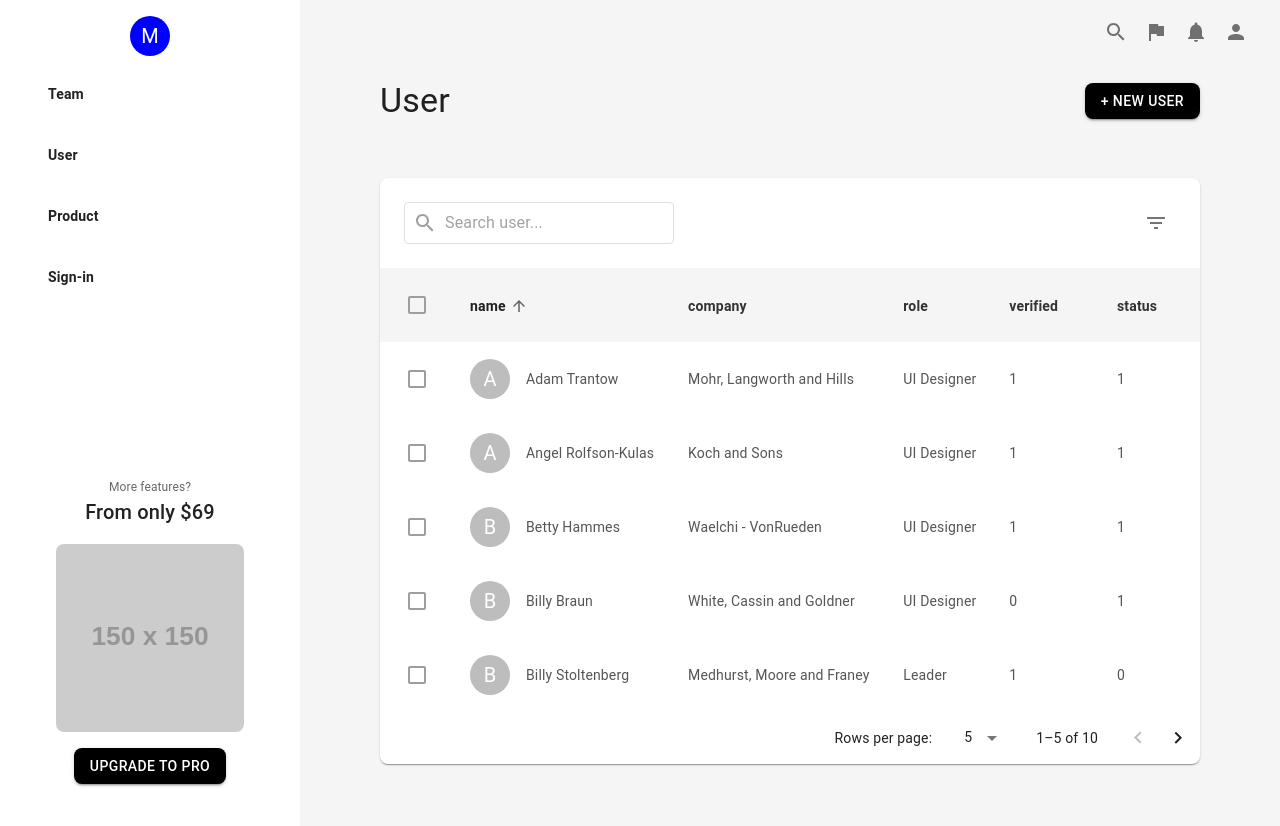
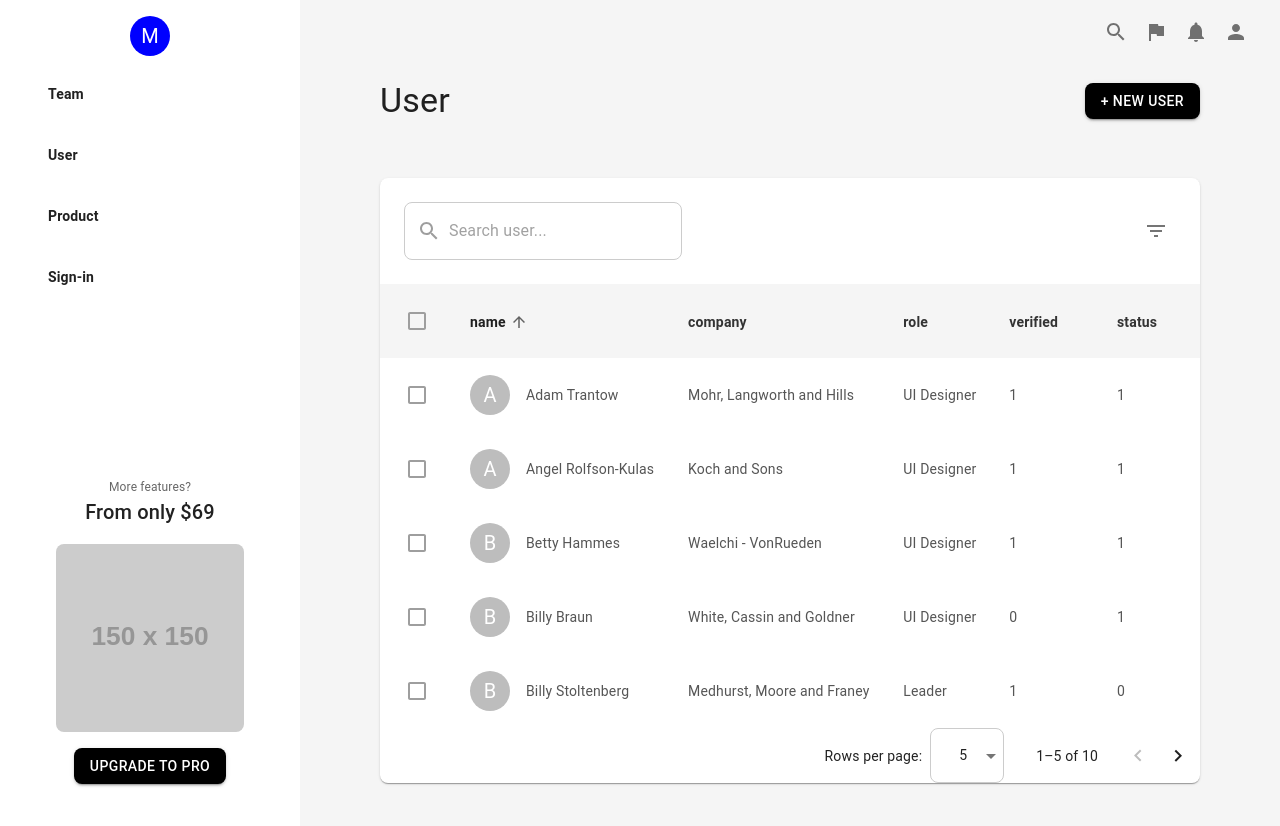
Before and after one commit to nitileo/Practice-MUI, a React (Vite) app: page / in a window 1280 px wide. Shown: the top 826 px of the page. Built offline with nearby package versions, Linux system fonts and the light colour scheme.

Commit message:
add_button_style

```diff
--- a/src/pages/Login.jsx
+++ b/src/pages/Login.jsx
@@ -72,10 +72,6 @@ const Login = () => {
             placeholder="Password"
             disableUnderline
             sx={{
-              border: "1px solid #ccc",
-              borderRadius: 2,
-              px: 1.5,
-              py: 1,
               position: "relative",
             }}
           />
--- a/src/pages/User.jsx
+++ b/src/pages/User.jsx
@@ -128,10 +128,7 @@ function EnhancedTableToolbar(props) {
             </InputAdornment>
           }
           disableUnderline
-          style={{
-            border: "1px solid #e0e0e0",
-            borderRadius: "4px",
-            padding: "4px 8px",
+          sx={{
             background: "#fff",
           }}
         />
--- a/src/theme/globalTheme.js
+++ b/src/theme/globalTheme.js
@@ -1,20 +1,20 @@
-import { createTheme } from '@mui/material/styles';
+import { createTheme } from "@mui/material/styles";
 
 const theme = createTheme({
   components: {
     MuiTable: {
       styleOverrides: {
         root: {
-          borderSpacing: '0 8px',
+          borderSpacing: "0 8px",
         },
       },
     },
     MuiTableRow: {
       styleOverrides: {
         root: {
-          backgroundColor: '#fff',
-          '&:hover': {
-            backgroundColor: '#f5f5f5',
+          backgroundColor: "#fff",
+          "&:hover": {
+            backgroundColor: "#f5f5f5",
           },
         },
       },
@@ -22,26 +22,26 @@ const theme = createTheme({
     MuiTableCell: {
       styleOverrides: {
         root: {
-          borderBottom: 'none',
-          padding: '16px',
-          textAlign: "left"
+          borderBottom: "none",
+          padding: "16px",
+          textAlign: "left",
         },
         head: {
-          backgroundColor: '#f5f5f5',
-          color: '#333',
-          fontWeight: 'bold',
+          backgroundColor: "#f5f5f5",
+          color: "#333",
+          fontWeight: "bold",
         },
         body: {
-          color: '#555',
+          color: "#555",
         },
       },
     },
     MuiCheckbox: {
       styleOverrides: {
         root: {
-          color: '#9e9e9e',
-          '&.Mui-checked': {
-            color: '#1976d2',
+          color: "#9e9e9e",
+          "&.Mui-checked": {
+            color: "#1976d2",
           },
         },
       },
@@ -49,26 +49,28 @@ const theme = createTheme({
     MuiButton: {
       styleOverrides: {
         contained: {
-          backgroundColor: 'black',
-          color: '#fff',
+          backgroundColor: "black",
+          color: "#fff",
         },
-        root:{
-            borderRadius:"8px"
-        }
+        root: {
+          borderRadius: "8px",
         },
       },
-    MuiInputBase:{
-        styleOverrides:{
-            root:{
-                padding:"8px"
-            }
-        }
+    },
+    MuiInputBase: {
+      styleOverrides: {
+        root: {
+          padding: "12px",
+          border: "1px solid #ccc",
+          borderRadius: "8px",
+        },
+      },
     },
     MuiCard: {
       styleOverrides: {
         root: {
-            width:"350px",
-            height:"100%",
+          width: "350px",
+          height: "100%",
           borderRadius: "8px",
           display: "flex",
           flexDirection: "column",
```
Lines whose indentation alone changed are shown as unchanged.
